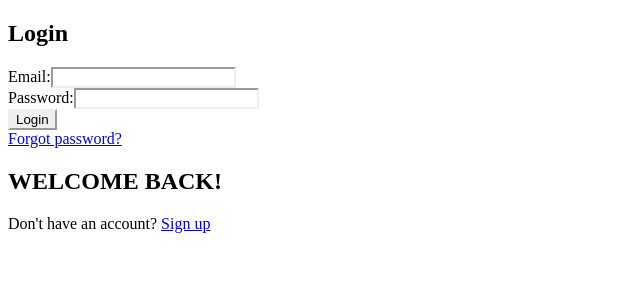
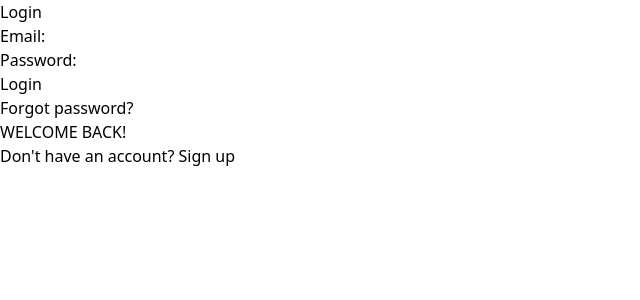
Before and after one commit to srabm/SOEN343-VeloCity, a Vue app in the folder velocity/: page /login in a window 1280 px wide. Shown: the top 300 px of the page, without its empty margins (0-640 px from the left). Built offline with nearby package versions, Linux system fonts and the light colour scheme; no server answers.

Commit message:
VELO-33: Fixed tailwind not working

```diff
--- a/velocity/src/style.css
+++ b/velocity/src/style.css
@@ -1,6 +1,4 @@
-@tailwind base;
-@tailwind components;
-@tailwind utilities;
+@import "tailwindcss";
 
 /*
   The default border color has changed to `currentcolor` in Tailwind CSS v4,
--- a/velocity/tailwind.config.js
+++ /dev/null
@@ -1,11 +0,0 @@
-/** @type {import('tailwindcss').Config} */
-export default {
-  purge: ['./index.html', './src/**/*.{vue,js,ts,jsx,tsx}'],
-  theme: {
-    extend: {},
-  },
-  variants: {
-    extend: {},
-  },
-  plugins: [],
-}
```
